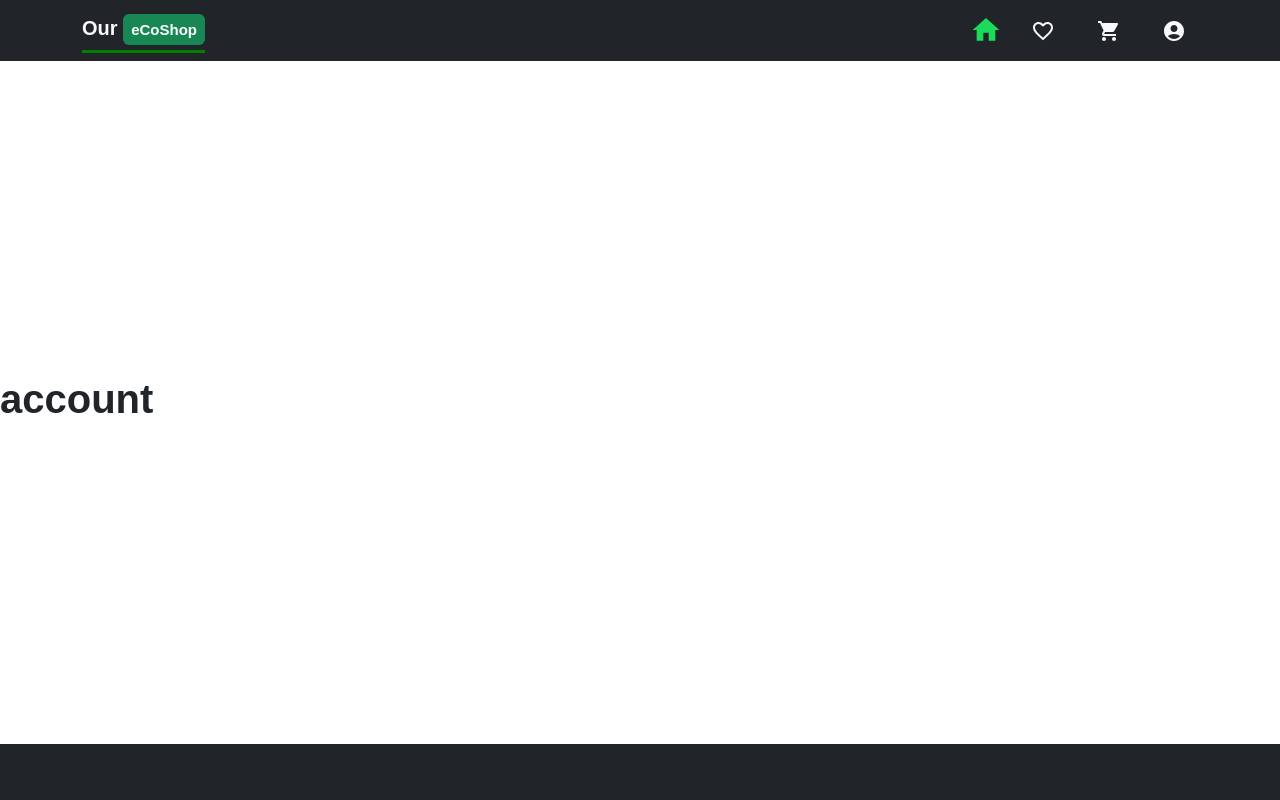
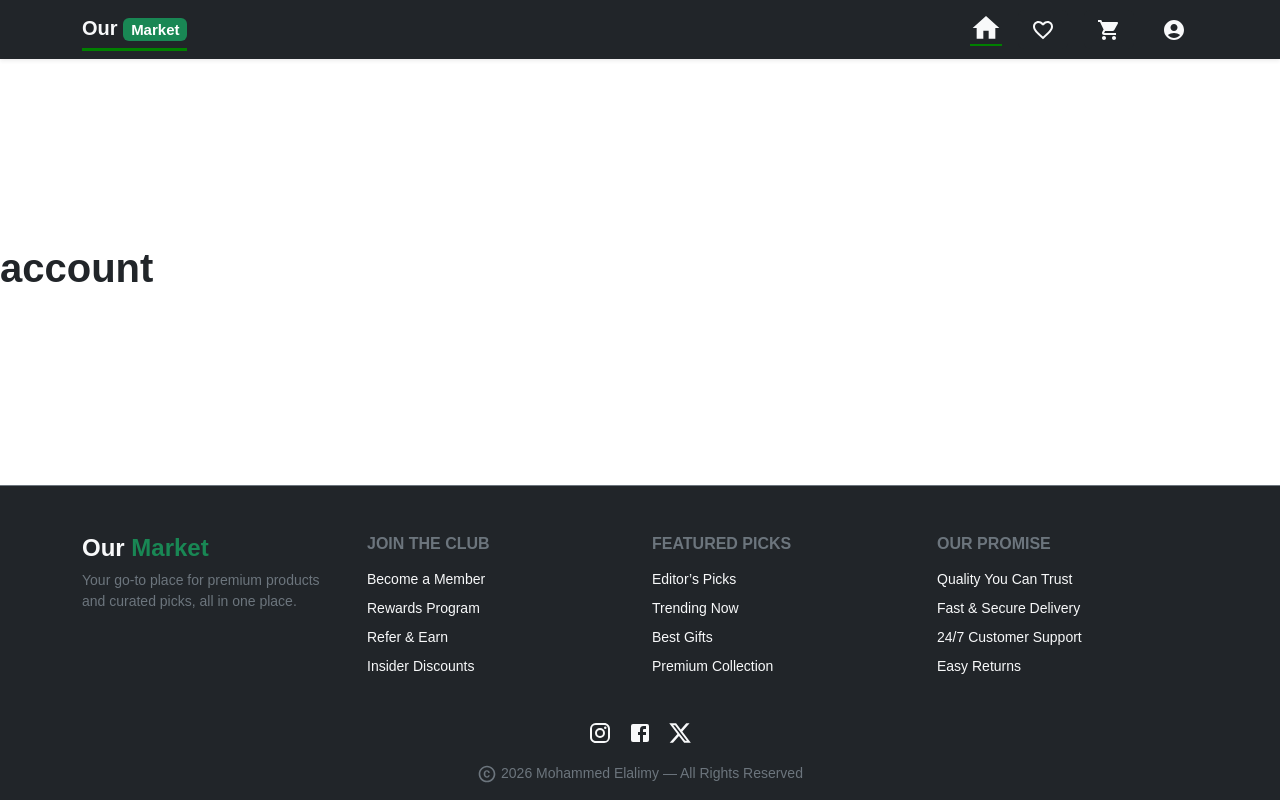
Before and after one commit to mohammedmelalimy/Our-Market-Website, a React (Vite) app in the folder frontend/: page /user/profile in a window 1280 px wide. Built offline with nearby package versions, Linux system fonts and the light colour scheme; a web font is replaced by a local one.

Commit message:
update footer in auth layout

```diff
--- a/frontend/src/components/auth/Footer/Authfooter.jsx
+++ b/frontend/src/components/auth/Footer/Authfooter.jsx
@@ -1,9 +1,83 @@
+import CopyrightIcon from "@mui/icons-material/Copyright";
+import FacebookIcon from "@mui/icons-material/Facebook";
+import InstagramIcon from "@mui/icons-material/Instagram";
+import XIcon from "@mui/icons-material/X";
+import { Col, Container, Row } from "react-bootstrap";
+
 const Authfooter = () => {
+  const year = new Date().getFullYear();
+
   return (
-    <div className="bg-dark p-3">
-      authfoot
-    </div>
-  )
-}
+    <footer className="bg-dark text-light pt-5 pb-3 border-top border-secondary">
+      <Container>
+        <Row className="mb-4">
 
-export default Authfooter
+          {/* Brand Section */}
+          <Col md={3} className="mb-3 mb-md-0">
+            <h4 className="fw-bold text-light">
+              Our <span className="text-success">Market</span>
+            </h4>
+            <p className="text-secondary small">
+              Your go-to place for premium products and curated picks, all in one place.
+            </p>
+          </Col>
+
+          {/* Brand Loyalty Section */}
+          <Col md={3} className="mb-3 mb-md-0">
+            <h6 className="text-uppercase text-secondary fw-bold mb-3">
+              Join the Club
+            </h6>
+            <ul className="list-unstyled small">
+              <li className="mb-2">Become a Member</li>
+              <li className="mb-2">Rewards Program</li>
+              <li className="mb-2">Refer & Earn</li>
+              <li className="mb-2">Insider Discounts</li>
+            </ul>
+          </Col>
+
+          {/* Featured Picks Section */}
+          <Col md={3} className="mb-3 mb-md-0">
+            <h6 className="text-uppercase text-secondary fw-bold mb-3">
+              Featured Picks
+            </h6>
+            <ul className="list-unstyled small">
+              <li className="mb-2">Editor’s Picks</li>
+              <li className="mb-2">Trending Now</li>
+              <li className="mb-2">Best Gifts</li>
+              <li className="mb-2">Premium Collection</li>
+            </ul>
+          </Col>
+
+          {/* Our Promise Section */}
+          <Col md={3} className="mb-3 mb-md-0">
+            <h6 className="text-uppercase text-secondary fw-bold mb-3">
+              Our Promise
+            </h6>
+            <ul className="list-unstyled small">
+              <li className="mb-2">Quality You Can Trust</li>
+              <li className="mb-2">Fast & Secure Delivery</li>
+              <li className="mb-2">24/7 Customer Support</li>
+              <li className="mb-2">Easy Returns</li>
+            </ul>
+          </Col>
+
+        </Row>
+
+        {/* Social Icons */}
+        <div className="d-flex justify-content-center gap-3 mb-3">
+          <a href="#" className="text-light fs-5"><InstagramIcon /></a>
+          <a href="#" className="text-light fs-5"><FacebookIcon /></a>
+          <a href="#" className="text-light fs-5"><XIcon /></a>
+        </div>
+
+        {/* Bottom Strip */}
+        <div className="text-center text-secondary small">
+          <CopyrightIcon fontSize="small" className="me-1" />
+          {year} Mohammed Elalimy — All Rights Reserved
+        </div>
+      </Container>
+    </footer>
+  );
+};
+
+export default Authfooter;
--- a/frontend/src/components/auth/Navbar/Authnav.jsx
+++ b/frontend/src/components/auth/Navbar/Authnav.jsx
@@ -1,75 +1,62 @@
-import Container from 'react-bootstrap/Container';
-import {Navbar,Badge,Nav} from 'react-bootstrap'; // , Form, Row, Col, Button, Offcanvas
-import { NavLink } from 'react-router-dom';
-// import SearchIcon from '@mui/icons-material/Search';
-// import { useState } from 'react';
-import { useMediaQuery } from 'react-responsive';
-import Accountdrop from './Accountdrop.jsx';
-import Cartoffcanvas from './Cartnav.jsx';
-import Wishlistoffcanvas from './Wishlist.jsx';
-import HomeIcon from '@mui/icons-material/Home';
-import styles from '../../../styles/Auth/authnav.module.css'
-import '../../../styles/Auth/public.module.css';
-// styles
-const {CustomContainer , mobile} = styles;
+import { Badge, Nav, Navbar } from "react-bootstrap";
+import Container from "react-bootstrap/Container";
+import { useMediaQuery } from "react-responsive";
+import { NavLink } from "react-router-dom";
+
+import Accountdrop from "./Accountdrop.jsx";
+import Cartoffcanvas from "./Cartnav.jsx";
+import Wishlistoffcanvas from "./Wishlist.jsx";
+
+import HomeIcon from "@mui/icons-material/Home";
+
+import styles from "../../../styles/Auth/authnav.module.css";
+import "../../../styles/Auth/public.module.css";
+
+const { CustomContainer, mobile } = styles;
 
 const Authnav = () => {
-  const isMobile = useMediaQuery({ maxWidth: 768 })
+  const isMobile = useMediaQuery({ maxWidth: 768 });
+
   return (
-
-    <Navbar expand="lg" className="bg-dark text-light">
-
+    <Navbar expand="lg" className="bg-dark text-light py-2 shadow-sm">
       <Container>
 
-          <Navbar.Brand as={NavLink} to="/user"
-            className={`${isMobile ? 'mx-auto' : null} text-light fw-bold active`}>
-              Our <Badge className='bg-success p-2'>eCoShop</Badge>
-          </Navbar.Brand>
-          <div className={`${CustomContainer} ${isMobile ? mobile : null}`}>
+        {/* Brand */}
+        <Navbar.Brand
+          as={NavLink}
+          to="/user"
+          className={`text-light fw-bold ${isMobile ? "mx-auto" : ""}`}
+        >
+          Our <Badge bg="success" className="px-2 py-1">Market</Badge>
+        </Navbar.Brand>
 
-              {/* <Form >
-                <Row>
-                  <Col xs="auto" style={{display:isMobile ? 'none': 'block'}}>
-                    <Form.Control type="text" placeholder="Search for products"/>
-                  </Col>
-                  <Col xs="auto">
-                    <Button type={isMobile? 'button' : 'submit'} variant='bg-none'
-                    onClick={isMobile? handleShow:undefined} className="text-light"><SearchIcon/></Button>
-                  </Col>
-                </Row>
-              </Form> */}
+        {/* Right Section */}
+        <div className={`${CustomContainer} ${isMobile ? mobile : ""} d-flex align-items-center gap-3`}>
 
-              <Nav.Link as={NavLink} to='/user' className="border-0">
-                  <HomeIcon className='fs-2'/>
-              </Nav.Link>
+          {/* Home */}
+          <Nav.Link as={NavLink} to="/user" className="p-0 text-light">
+            <HomeIcon className="fs-2" />
+          </Nav.Link>
 
-              <Nav.Link><Wishlistoffcanvas/></Nav.Link>
-              <Nav.Link><Cartoffcanvas/></Nav.Link>
-              <Nav.Link><Accountdrop/></Nav.Link>
+          {/* Wishlist */}
+          <Nav.Link className="p-0">
+            <Wishlistoffcanvas />
+          </Nav.Link>
 
-              {/* {isMobile&&(
-              <Offcanvas show={show} onHide={handleClose} placement="top">
-                <Offcanvas.Header closeButton>
-                  <Offcanvas.Title>Offcanvas</Offcanvas.Title>
-                </Offcanvas.Header>
-                <Offcanvas.Body>
-                    <Form >
-                    <Row>
-                      <Col xs="auto" style={{display:isMobile ? 'none': 'block'}}>
-                        <Form.Control type="text" placeholder="Search for products"/>
-                      </Col>
-                      <Col xs="auto">
-                        <Button type="submit" variant='bg-none'
-                        onClick={handleShow} className="text-dark"><SearchIcon/></Button>
-                      </Col>
-                    </Row>
-                    </Form>
-                </Offcanvas.Body>
-              </Offcanvas>)} */}
-          </div>
+          {/* Cart */}
+          <Nav.Link className="p-0">
+            <Cartoffcanvas />
+          </Nav.Link>
+
+          {/* Account Dropdown */}
+          <Nav.Link className="p-0">
+            <Accountdrop />
+          </Nav.Link>
+        </div>
+
       </Container>
     </Navbar>
-  )
-}
+  );
+};
 
-export default Authnav
+export default Authnav;
```
Also changed, not shown: frontend/src/pages/user/allproducts/Card.jsx (+95 -54 lines).
